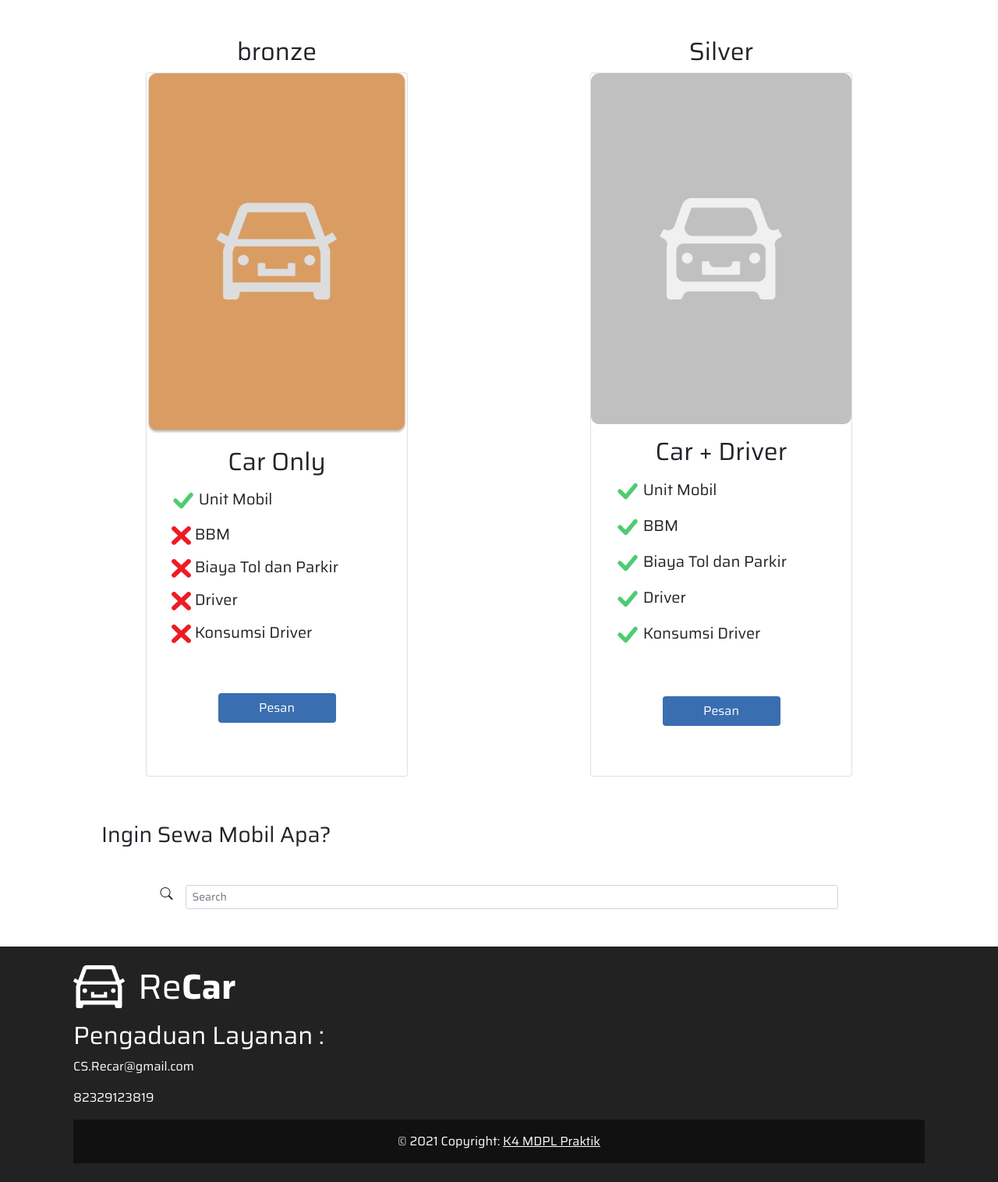
After one commit to sasa-coooo/K4_ReCar, a PHP site: page /index.html in a window 1280 px wide. The commit adds this page. Shown: the part 584-2100 px from the top of the page at 78% size. Run offline with PHP 8.4, Linux system fonts and the light colour scheme.

Commit message:
Update beranda + Install NPM icon BS

```diff
--- /dev/null
+++ b/index.html
@@ -0,0 +1,186 @@
+<!DOCTYPE html>
+<html>
+  <head>
+    <title>Recar - Welcome</title>
+    <!-- required meta tag -->
+    <meta charset="utf-8" />
+    <meta name="viewport" content="width=device-width, initial-scale=1" />
+
+    <!-- bootstrap CSS -->
+    <link href="https://cdn.jsdelivr.net/npm/bootstrap@5.1.1/dist/css/bootstrap.min.css" rel="stylesheet" integrity="sha384-F3w7mX95PdgyTmZZMECAngseQB83DfGTowi0iMjiWaeVhAn4FJkqJByhZMI3AhiU" crossorigin="anonymous" />
+    <link rel="stylesheet" href="https://cdn.jsdelivr.net/npm/bootstrap-icons@1.5.0/font/bootstrap-icons.css" />
+    <link rel="stylesheet" href="src/homeguest.css" />
+    <!-- bootstrap JS -->
+    <script src="https://cdn.jsdelivr.net/npm/bootstrap@5.1.1/dist/js/bootstrap.bundle.min.js" integrity="sha384-/bQdsTh/da6pkI1MST/rWKFNjaCP5gBSY4sEBT38Q/9RBh9AH40zEOg7Hlq2THRZ" crossorigin="anonymous"></script>
+
+    <!-- AOS Data -->
+    <link href="https://unpkg.com/aos@2.3.1/dist/aos.css" rel="stylesheet" />
+    <script src="https://unpkg.com/aos@2.3.1/dist/aos.js"></script>
+    <!-- End -->
+
+    <!-- Typed.JS -->
+    <script src="https://cdn.jsdelivr.net/npm/typed.js@2.0.12"></script>
+    <!-- Font Style -->
+    <link rel="preconnect" href="https://fonts.googleapis.com" />
+    <link rel="preconnect" href="https://fonts.gstatic.com" crossorigin />
+    <link href="https://fonts.googleapis.com/css2?family=Saira&display=swap" rel="stylesheet" />
+    <style>
+      * {
+        font-family: 'Saira', sans-serif;
+      }
+    </style>
+  </head>
+  <body>
+    <!-- Awal Navbar -->
+    <nav class="navbar navbar-expand-lg navbar-dark" style="background-color: #396eb0">
+      <div class="container">
+        <a class="navbar-brand" href="index.php"> <img src="src/photo/RecarIcon22.png" alt="wN" width="60" height="50" style="margin-right: 20px" />Re<b>Car</b></a>
+        <button class="navbar-toggler" type="button" data-bs-toggle="collapse" data-bs-target="#navbarNavAltMarkup" aria-controls="navbarNavAltMarkup" aria-expanded="false" aria-label="Toggle navigation">
+          <span class="navbar-toggler-icon"></span>
+        </button>
+        <div class="collapse navbar-collapse" id="navbarNavAltMarkup">
+          <div class="navbar-nav ms-auto">
+            <a class="nav-link" href="rental.php">Sewa Mobil</a>
+            <a class="nav-link" href="contactus.html">Hubungi Kami</a>
+            <a class="nav-link" href="Login.php" style="color: white"><b>Masuk</b></a>
+          </div>
+        </div>
+      </div>
+    </nav>
+    <!-- Akhir Navbar -->
+    <!-- Awal Desc -->
+    <section id="welcome">
+      <div class="container" style="margin-top: 100px">
+        <div class="row">
+          <div class="col">
+            <img src="src/photo/PhotoVector.png" alt="" class="rounded float-left" width="500rem" style="margin-top: 2rem" />
+          </div>
+          <div class="col mt-5 pt-3">
+            <div class="row">
+              <h1 class="mt-5" style="margin-top: 30rem">Halo ! <b>Pengunjung</b>.</h1>
+            </div>
+            <p class="pt-4 text-black text-lg-start" style="font-size: large">Re<b>Car</b> merupakan sebuah platform yang menyediakan jasa penyewaan / rental mobil. Kami telah memiliki kantor cabang di 23 Provinsi di Indonesia!</p>
+            <a class="btn" style="color: #ffffff; background-color: #00C72C;" href="#"> Sewa Sekarang</a>
+          </div>
+        </div>
+      </div>
+    </section>
+    <!-- Akhir Desc -->
+    <!-- Awal Paket Card -->
+    <section id="paket">
+      <div class="container">
+        <div class="row mt-5">
+          <div class="col-md-6 pb-6 text-center">
+            <h2>bronze</h2>
+          </div>
+          <div class="col-md-6 pb-6 text-center">
+            <h2>Silver</h2>
+          </div>
+        </div>
+        <div class="row">
+          <div class="col-md-6 pb-6 d-flex justify-content-center">
+
+            <div class="card d-flex justify-content-center" style="width: 21rem">
+              <img class="card-img-top m-0" src="/src/photo/Bronze.png" alt="Card image cap" />
+              <div class="card-body">
+                <h2 class="card-title text-center">Car Only</h2>
+                <h5 class="text-start m-3">
+                  <img src="/src/photo/Check.png" class="" width="30rem" />
+                  Unit Mobil
+                </h5>
+                <h5 class="text-start m-3">
+                  <img src="/src/photo/emojione-v1_cross-mark.png" class="" width="25rem" />
+                  BBM
+                </h5>
+                <h5 class="text-start m-3">
+                  <img src="/src/photo/emojione-v1_cross-mark.png" class="" width="25rem" />
+                  Biaya Tol dan Parkir
+                </h5>
+                <h5 class="text-start m-3">
+                  <img src="/src/photo/emojione-v1_cross-mark.png" class="" width="25rem" />
+                  Driver
+                </h5>
+                <h5 class="text-start m-3">
+                  <img src="/src/photo/emojione-v1_cross-mark.png" class="" width="25rem" />
+                  Konsumsi Driver
+                </h5>
+                <a href="#" class="btn w-50 text-white m-5" style="background-color: #396eb0">Pesan</a>
+              </div>
+            </div>
+          </div>
+          <div class="col-md-6 pb-6 d-flex justify-content-center">
+            <div class="card d-flex justify-content-center" style="width: 21rem">
+              <img class="card-img-top" src="src/photo/silver.png" alt="Card image cap" />
+              <div class="card-body">
+                <h2 class="card-title text-center">Car + Driver</h2>
+                <h5 class="text-start m-3">
+                  <img src="/src/photo/Check.png" class="" width="30rem" />
+                  Unit Mobil
+                </h5>
+                <h5 class="text-start m-3">
+                  <img src="/src/photo/Check.png" class="" width="30rem" />
+                  BBM
+                </h5>
+                <h5 class="text-start m-3">
+                  <img src="/src/photo/Check.png" class="" width="30rem" />
+                  Biaya Tol dan Parkir
+                </h5>
+                <h5 class="text-start m-3">
+                  <img src="/src/photo/Check.png" class="" width="30rem" />
+                  Driver
+                </h5>
+                <h5 class="text-start m-3">
+                  <img src="/src/photo/Check.png" class="" width="30rem" />
+                  Konsumsi Driver
+                </h5>
+                <a href="#" class="btn w-50 text-white m-5" style="background-color: #396eb0">Pesan</a>
+              </div>
+            </div>
+          </div>
+        </div>
+      </div>
+    </section>
+    <!-- Akhir Card -->
+    <!-- awal search -->
+    <section class="Search">
+      <div class="container mt-5 mb-5">
+        <h3 class="ms-5 mb-5" style="margin-left: 20rem;">Ingin Sewa Mobil Apa?</h3>
+        <form class="form-inline d-flex justify-content-center md-form form-sm mt-0">
+          <i class="bi bi-search me-3"></i>
+          <input class="form-control form-control-sm ml-3 w-75" type="text" placeholder="Search" aria-label="Search" />
+        </form>
+      </div>
+    </section>
+    <!-- akhir search -->
+    <!-- footer -->
+    <section class="footer">
+      <footer class="text-white mt-5" style="background-color: #222222;">
+        <!-- Grid container -->
+        <div class="container p-4 mt-5">
+          <!--Grid row-->
+          <div class="row">
+            <!--Grid column-->
+            <div class="col-lg-6 col-md-12 mb-4 mb-md-0">
+              <img src="/src/photo/recaricon.png" alt="" class="mb-3" />
+              <h2> Pengaduan Layanan :</h2>
+              <p>CS.Recar@gmail.com</p>
+              <p>82329123819</p>
+            </div>
+
+            <!--Grid column-->
+          <!--Grid row-->
+        </div>
+        <!-- Grid container -->
+
+        <!-- Copyright -->
+        <div class="text-center p-3" style="background-color: #111">
+          © 2021 Copyright:
+          <a class="text-white" href="https://mdbootstrap.com/">K4 MDPL Praktik</a>
+        </div>
+        <!-- Copyright -->
+      </footer>
+      <!-- Footer -->
+    </section>
+    <!-- akhir footer -->
+  </body>
+</html>
--- a/src/homeguest.css
+++ b/src/homeguest.css
@@ -5,3 +5,23 @@
 html {
   margin: 0;
 }
+
+.card {
+  margin: 0 auto; /* Added */
+  float: none; /* Added */
+  text-align: center;
+
+  margin-bottom: 10px; /* Added */
+}
+
+.card #judulCard {
+  background-color: black;
+}
+
+.container .perbandingan {
+  margin-top: 2rem;
+}
+
+#cardPacket {
+  box-shadow: 2px 0px 0px 0px rgba(red, green, blue, 0.5);
+}
```
Also changed, not shown: index.php (deleted, +0 -70 lines), package.json (added, +23 -0 lines), package-lock.json (added), src/photo/Bronze.png (added), src/photo/Check.png (added), src/photo/car-img/Rectangle 13.png (added), src/photo/emojione-v1_cross-mark.png (added), src/photo/silver.png (added).
